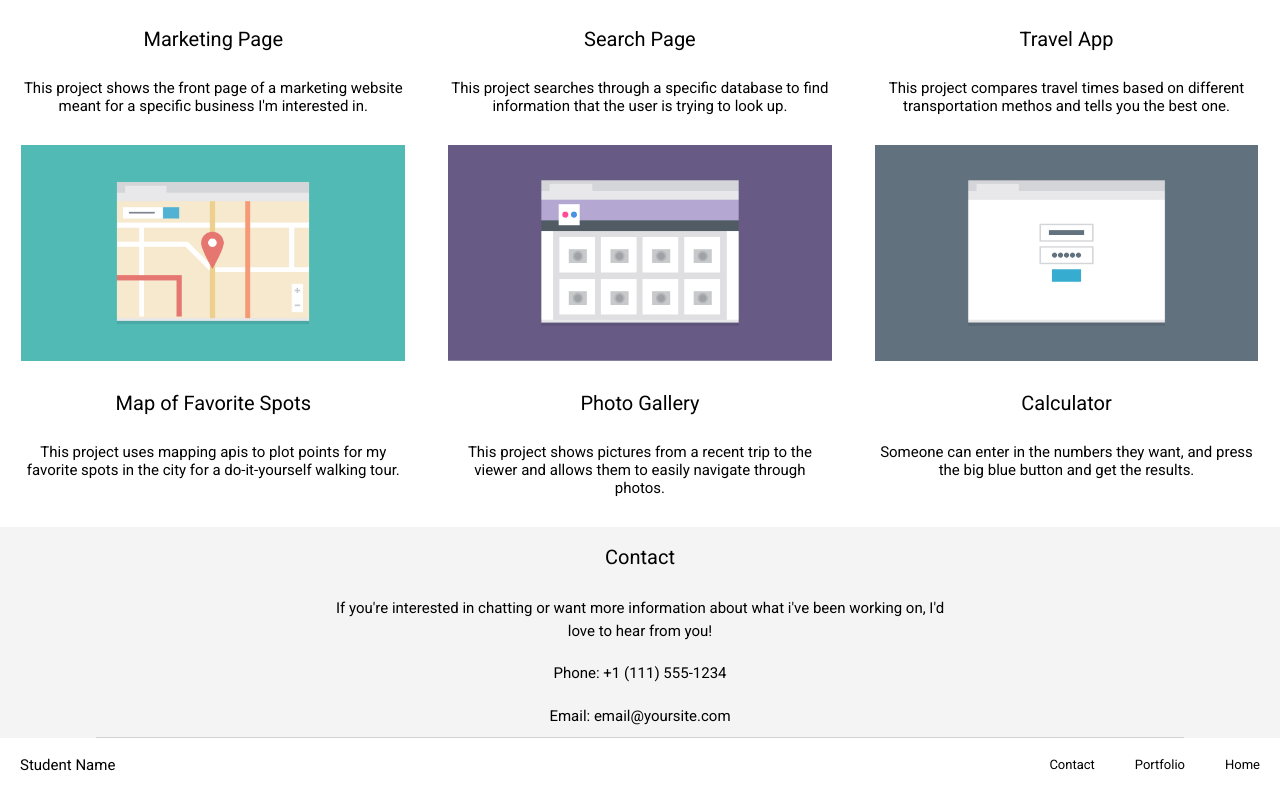
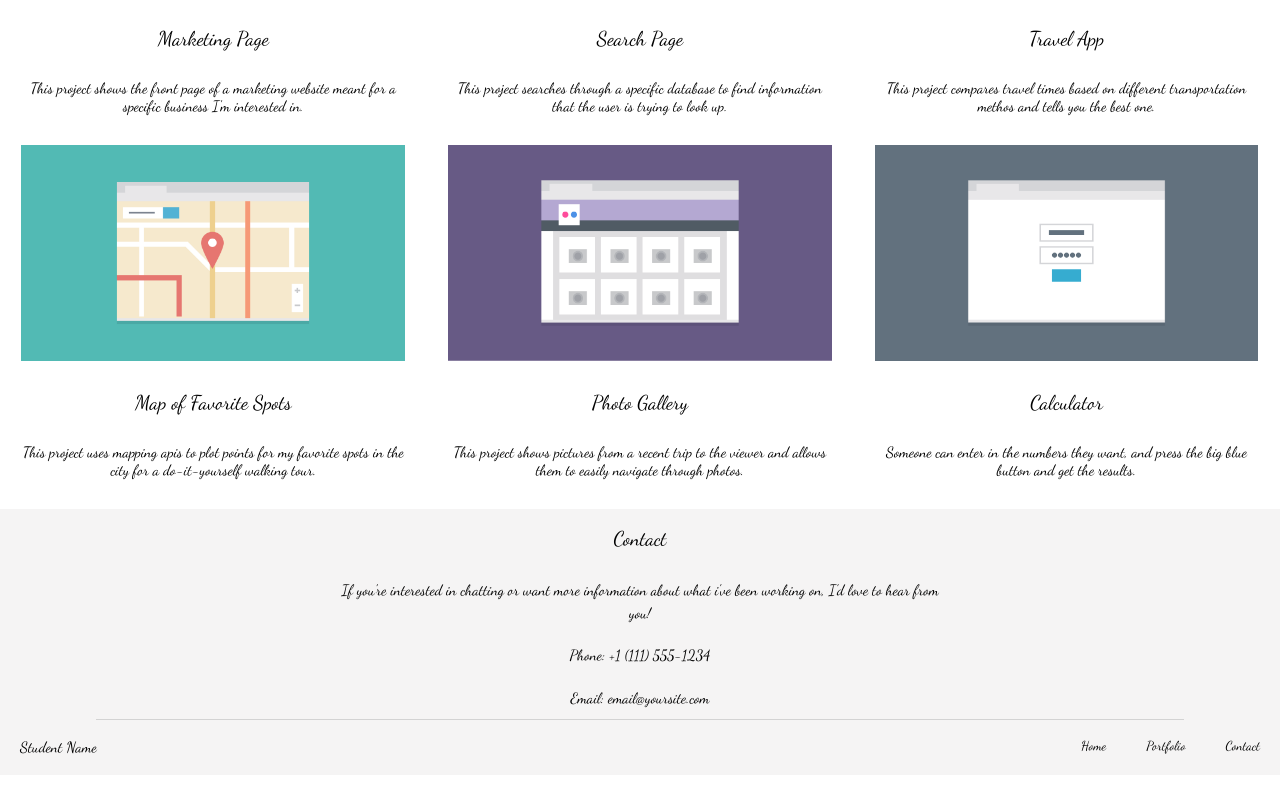
Before and after one commit to TylerOliverTaylor/TeamTreeHouseProject2, a plain HTML site: page index.html in a window 1280 px wide. Shown: the part 788-1581 px from the top of the page. Drawn offline with Linux system fonts and the light colour scheme.

Commit message:
Update9.26.20

```diff
--- a/css/styles.css
+++ b/css/styles.css
@@ -62,7 +62,7 @@ html{
 }
 
 body{
-    font-family: 'Roboto', sans-serif;
+    font-family: 'Dancing Script', cursive;
 }
 
 /*-------HEADER-------*/
@@ -274,6 +274,14 @@ a{
 	.backtotop{
 		display: none;
 	}
+	.exculed{
+		display: inline;
+	}
+
+	.exculed a{
+		float: right;
+	}
+
 }
 @media (min-width: 1024px){
 
--- a/index.html
+++ b/index.html
@@ -5,6 +5,7 @@
     <meta name="viewport" content="width=device-width, initial-scale=1.0">
     <link rel="stylesheet" href="css/styles.css">
     <link href="https://fonts.googleapis.com/css2?family=Roboto&display=swap" rel="stylesheet">
+    <link href="https://fonts.googleapis.com/css2?family=Dancing+Script&display=swap" rel="stylesheet">
     <title>Student Name</title>
 </head>
 <body>
@@ -69,13 +70,13 @@
             <div id="bottomborder"></div>
         </section>
         </main>
-        <footer>
+        <footer class="clearfix">
             <h3>Student Name</h3>
             <a href="#top" class="backtotop">Back to Top</a>
             <div class="exculed">
+                <a href="#contact">Contact</a>
+                <a href="#portfolio">Portfolio</a>
                 <a href="#">Home</a>
-                <a href="#portfolio">Portfolio</a>
-                <a href="#contact">Contact</a>
             </div>
         </footer>
 
```
